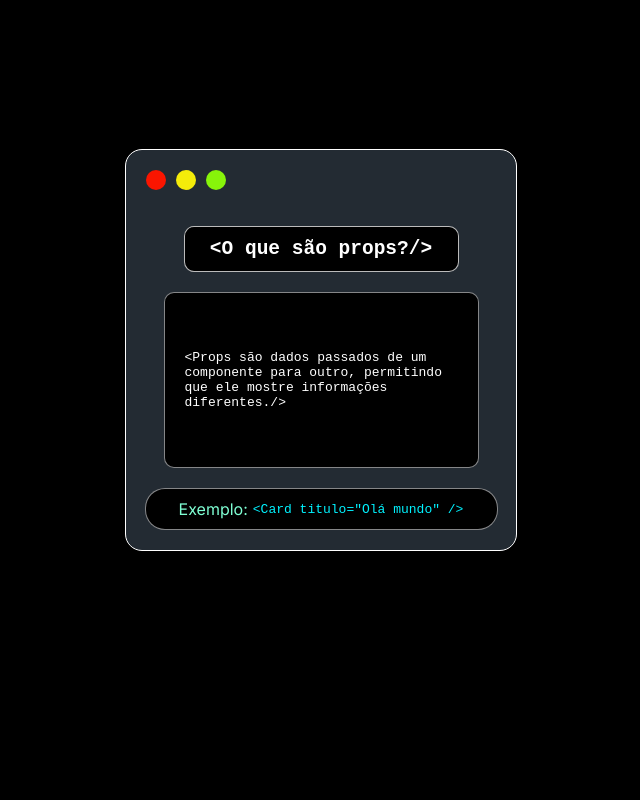
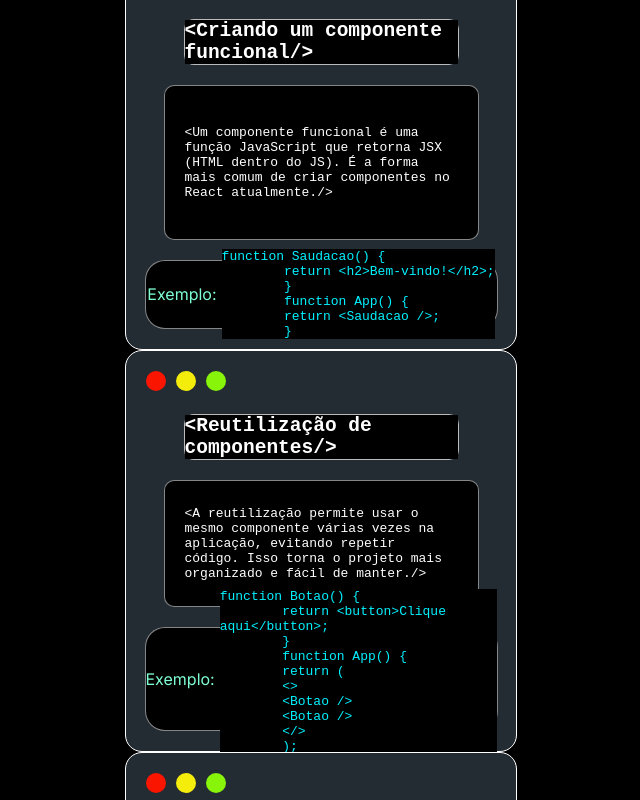
Before and after one commit to DaviNunes01001/CardsReact, a React (Vite) app: page / in a window 1280 px wide. Shown: the top 800 px of the page, without its empty margins (319-959 px from the left). Built offline with nearby package versions, Linux system fonts and the light colour scheme.

Commit message:
Criancão dos cards sobre Componentes

```diff
--- a/src/App.jsx
+++ b/src/App.jsx
@@ -8,10 +8,52 @@
     <>
     <div className='Container'>
       <Card
-      Titulo="O que são props?"
-      desc="Props são dados passados de um componente para outro, permitindo que ele mostre informações diferentes."
-      code={`<Card titulo="Olá mundo" />`}
-      /> </div>
+      Titulo="O que são componentes?"
+      desc="Componentes são blocos reutilizáveis de código no React que representam partes da interface. Eles permitem dividir a tela em pedaços menores e organizados."
+      code={`function App() {
+        return <h1>Olá React</h1>;
+        }`}
+      />
+      <Card
+      Titulo="Criando um componente funcional"
+      desc="Um componente funcional é uma função JavaScript que retorna JSX (HTML dentro do JS). É a forma mais comum de criar componentes no React atualmente."
+      code={`function Saudacao() {
+        return <h2>Bem-vindo!</h2>;
+        }
+        function App() {
+        return <Saudacao />;
+        }`}
+      />
+      <Card
+      Titulo="Reutilização de componentes"
+      desc="A reutilização permite usar o mesmo componente várias vezes na aplicação, evitando repetir código. Isso torna o projeto mais organizado e fácil de manter."
+      code={`function Botao() {
+        return <button>Clique aqui</button>;
+        }
+        function App() {
+        return (
+        <>
+        <Botao />
+        <Botao />
+        </>
+        );
+        }`}
+      />
+      <Card
+      Titulo="Organização de componentes em pastas"
+      desc="Organizar componentes em pastas ajuda a manter o projeto limpo e fácil de entender. Cada componente pode ter sua própria pasta com arquivos separados."
+      code={`// src/components/Card/Card.jsx
+      // function Card() {
+      // return <div>Meu Card</div>;
+      }
+      export default Card;
+      // src/App.jsx
+      // import Card from './components/Card/Card';
+      function App() {
+      return <Card />;
+      }`}
+      />
+      </div>
     </>
   )
 }
```
